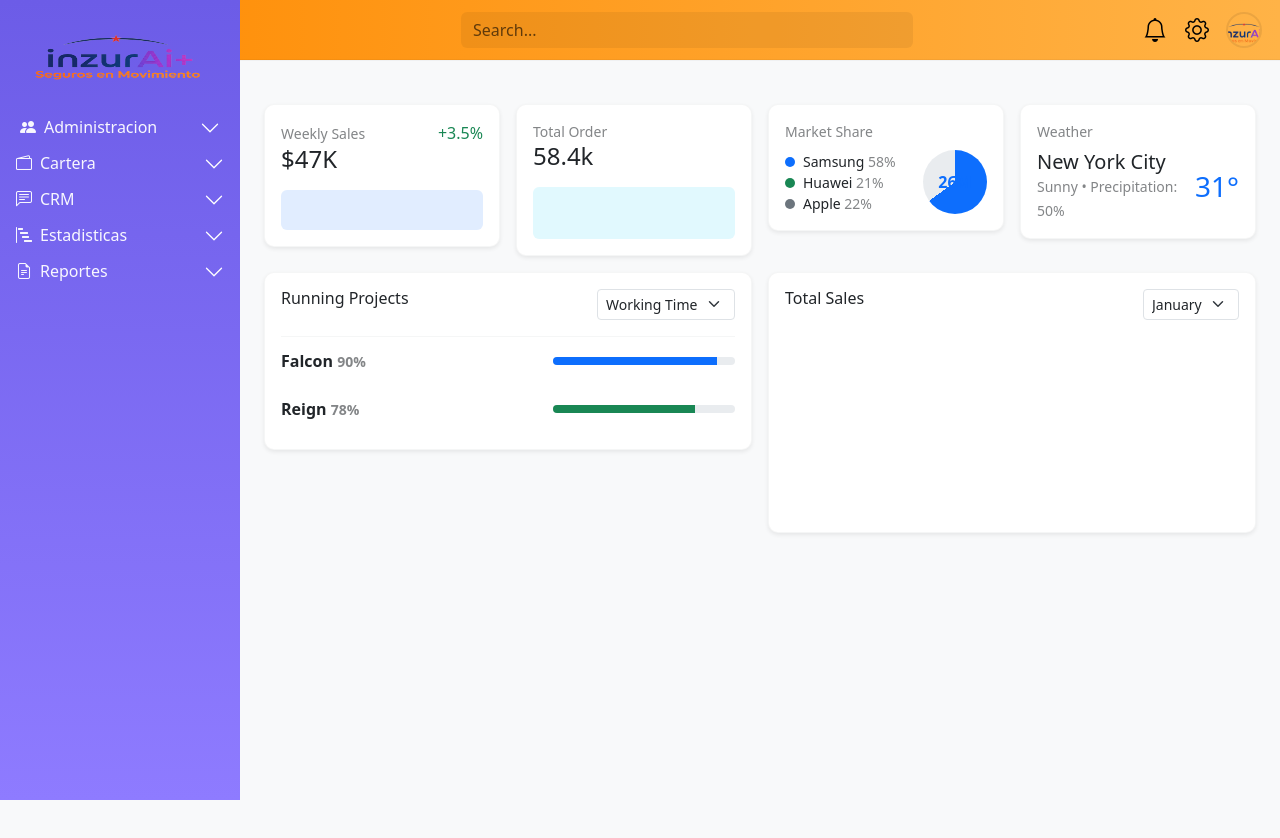
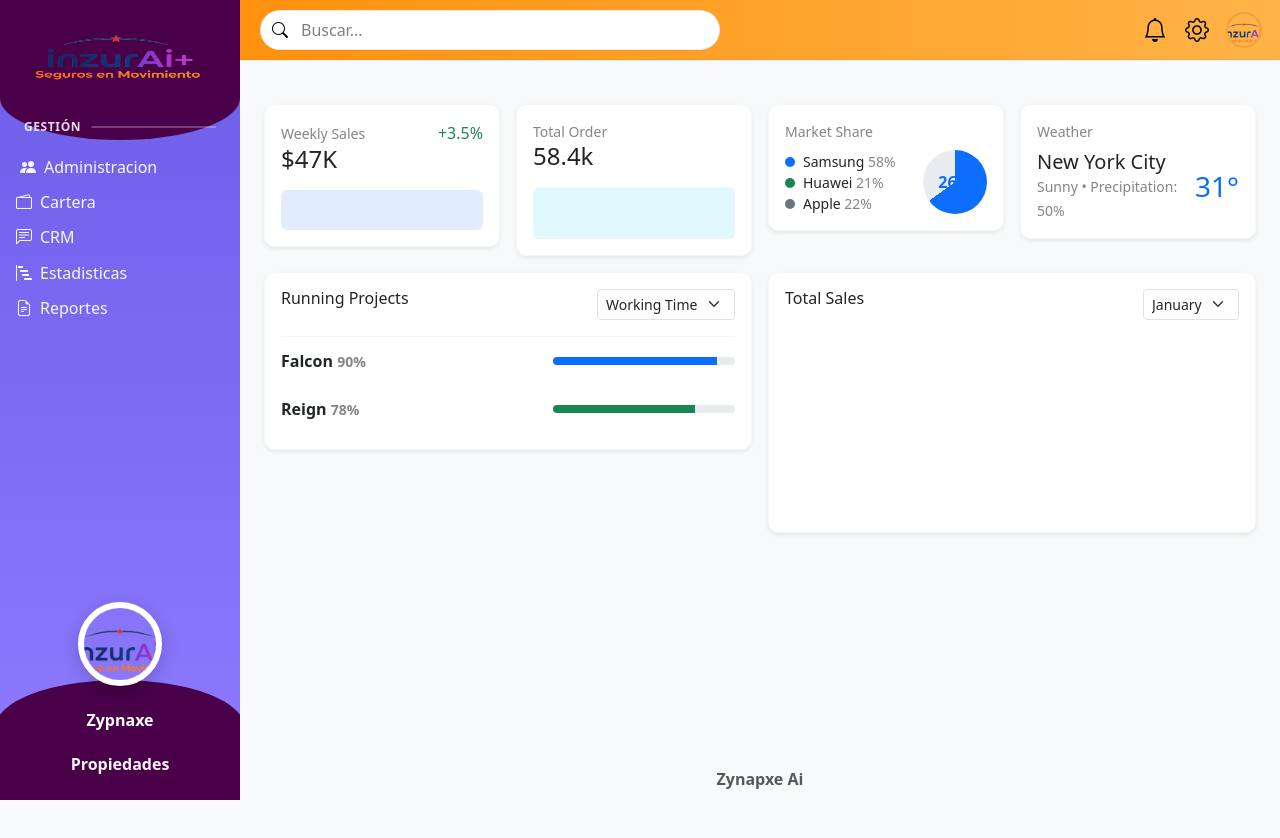
Before and after one commit to imelijsoh/Front-insurai, a plain HTML site: page index.html in a window 1280 px wide. Drawn offline with nearby package versions, Linux system fonts and the light colour scheme.

Commit message:
cambios front v1.1

```diff
--- a/css/styles.css
+++ b/css/styles.css
@@ -1,4 +1,4 @@
-/* Custom styles for dashboard look */
+
 :root{
     --sidebar-width:240px;
     --sidebar-start: #6C5CE7;
@@ -29,6 +29,38 @@ body{padding-top:60px}
     bottom:0;
     height:100vh;
     z-index:1060;
+}
+/* ensure decorative shapes are clipped and content sits above them */
+.sidebar{overflow:hidden}
+.sidebar > *{position:relative;z-index:2}
+
+/* Decorative purple shapes: top arc and bottom arc */
+.sidebar::before{
+    content:"";
+    position:absolute;
+    top:0;
+    left:0;
+    right:0;
+    height:140px;
+    background : rgb(73, 0, 73);
+    border-bottom-left-radius: 50% 30%;
+    border-bottom-right-radius: 50% 30%;
+    z-index:1;
+    pointer-events:none;
+}
+.sidebar::after{
+    content:"";
+    position:absolute;
+    bottom:0;
+    left:50%;
+    transform:translateX(-50%);
+    width:250px;
+    height:120px;
+    background: rgb(73, 0, 73);
+    border-top-left-radius: 50% 40%;
+    border-top-right-radius: 50% 40%;
+    z-index:1;
+    pointer-events:none;
 }
 
 
@@ -73,15 +105,31 @@ img[alt="avatar"]{object-fit:cover}
     padding-left:0;
 }
 .sidebar .accordion-button::after{filter:brightness(0) invert(1)}
+
+.sidebar .accordion-button::after{display:none !important}
 .sidebar .accordion-button:not(.collapsed){background:transparent}
 
 
+.topbar .search-wrapper{position:relative}
+.topbar .search-icon{
+    position:absolute;
+    left:12px;
+    top:50%;
+    transform:translateY(-50%);
+    color:rgba(0,0,0,0.45);
+    font-size:1rem;
+    pointer-events:none;
+}
 .topbar .form-control{
-    background: rgba(0,0,0,0.06);
-    border: none;
+    background: #fff;
+    border: 1px solid rgba(0,0,0,0.08);
     color: #000;
+    padding-left:40px;
+    border-radius:24px;
+    height:40px;
+    box-shadow:0 1px 0 rgba(0,0,0,0.03);
 }
-.topbar .form-control::placeholder{color: rgba(0,0,0,0.6)}
+.topbar .form-control::placeholder{color: rgba(0,0,0,0.5)}
 .topbar .bi{color:#000}
 .topbar img{border:2px solid rgba(0,0,0,0.08)}
 
@@ -139,9 +187,10 @@ img[alt="avatar"]{object-fit:cover}
 
 .sidebar .bg-white, .sidebar .card, .sidebar .list-group-item{background:transparent !important;color:inherit !important;border:none}
 
-
+/* posicion barra de busqueda*/
 .topbar form.d-flex.w-50{
-    margin: 0 auto;
+    margin: 0;
+    margin-left: 20px;
     width: clamp(320px,45%,720px) !important;
     max-width: 720px;
 }
@@ -159,14 +208,56 @@ img[alt="avatar"]{object-fit:cover}
     padding:20px;
     width:100%;
 }
-
-
 .container-fluid.page-wrap{padding-left:0;padding-right:0}
-
-
 .card .text-muted{opacity:0.75}
 .card h4,.card h5,.card h6{margin-bottom:6px}
 .card p{margin-bottom:0}
-
 .topbar{box-shadow:0 1px 0 rgba(0,0,0,0.03)}
 .sidebar .nav-link{padding:8px 6px}
+
+/* User panel at bottom of sidebar */
+.sidebar-user{width:var(--sidebar-width);position:fixed;left:0;bottom:0;z-index:1065}
+.user-panel{position:relative;padding-top:36px;padding-bottom:18px;display:flex;flex-direction:column;align-items:center;color:#fff}
+.user-panel .user-bg{position:absolute;left:0;right:0;top:0;height:70px;background:transparent;border-radius:0 0 50% 50%/0 0 100% 100%;pointer-events:none}
+.user-avatar{width:84px;height:84px;border-radius:50%;object-fit:cover;border:6px solid #fff;position:relative;z-index:2;box-shadow:0 6px 18px rgba(0,0,0,0.18)}
+.user-name{font-weight:700;background:#ffd50000;color:#ffffff;padding:6px 12px;border-radius:6px;margin-top:8px}
+.user-btn{background:#ffd50000;color:#f5f5f5;border:0;padding:6px 12px;border-radius:6px;font-weight:600}
+.user-btn:hover{filter:brightness(0.95)}
+
+/* ensure main content doesn't get overlapped by sidebar-user */
+main{padding-bottom:80px}
+
+/* Dropdown label and divider above menu lists */
+.dropdown-label{color:rgba(255,255,255,0.85);font-weight:700;font-size:12px;text-transform:uppercase;letter-spacing:0.6px;margin:0}
+.sidebar-hr{border:0;height:2px;background:rgba(255,255,255,1);margin:0;border-radius:2px}
+
+/* Layout for the top label + line: 'Gestión --------' */
+.sidebar-section{display:flex;align-items:center;padding:8px 8px 6px}
+.sidebar-section .dropdown-label{flex:0 0 auto}
+.sidebar-section .sidebar-hr{flex:1;margin-left:10px}
+
+/* make the label slightly smaller inside collapsed areas */
+.accordion-body .dropdown-label{font-size:11px;opacity:0.95}
+
+/* Footer */
+.site-footer{
+    position:fixed;
+    left:0;
+    right:0;
+    bottom:0;
+    height:44px;
+    display:flex;
+    align-items:center;
+    justify-content:center;
+    padding-left: var(--sidebar-width);
+    background:transparent;
+    border-top:1px solid transparent;
+    color:rgba(0, 0, 0, 0.65);
+    z-index:1025;
+    box-shadow: transparent;
+    font-weight:900;
+}
+
+@media (max-width:991px){
+    .site-footer{padding-left:16px}
+}
--- a/index.html
+++ b/index.html
@@ -12,7 +12,10 @@
 <body>
   <div class="topbar d-flex justify-content-between align-items-center mb-4">
     <form class="d-flex w-50">
-      <input class="form-control me-2" type="search" placeholder="Search..." aria-label="Search">
+      <div class="search-wrapper w-100">
+        <i class="bi bi-search search-icon" aria-hidden="true"></i>
+        <input class="form-control me-2" type="search" placeholder="Buscar..." aria-label="Search">
+      </div>
     </form>
     <div class="d-flex align-items-center gap-3">
       <button class="btn btn-link p-0 text-reset" aria-label="Notifications">
@@ -30,6 +33,10 @@
       <img src="img/Inzur.png" alt="Inzure" class="" width="200" height="70">
       <br>
       <br>
+      <div class="sidebar-section mb-2">
+        <div class="dropdown-label">Gestión</div>
+        <hr class="sidebar-hr">
+      </div>
       <div class="accordion" id="sidebarAccordion">
         <div class="accordion-item border-0">
           <h2 class="accordion-header" id="headingAdmin">
@@ -49,11 +56,9 @@
           </div>
         </div>
 
-      <div class="accordion" id="sidebarAccordion">
-
-        <div class="accordion-item border-0">
-          <h2 class="accordion-header" id="headingCartera">
-            <button class="accordion-button collapsed bg-transparent px-0 nav-link" type="button" data-bs-toggle="collapse" data-bs-target="#collapseCartera" aria-expanded="false" aria-controls="#collapseCartera">
+          <div class="accordion-item border-0">
+            <h2 class="accordion-header" id="headingCartera">
+            <button class="accordion-button collapsed bg-transparent px-0 nav-link" type="button" data-bs-toggle="collapse" data-bs-target="#collapseCartera" aria-expanded="false" aria-controls="collapseCartera">
               <i class="bi bi-wallet2 me-2"></i> Cartera
             </button>
           </h2>
@@ -70,9 +75,6 @@
             </div>
           </div>
         </div>
-     </div>
-
-
 
         <div class="accordion-item border-0">
           <h2 class="accordion-header" id="headingCRM">
@@ -124,11 +126,19 @@
                   <li class="nav-item"><a class="nav-link" href="#">Cartera</a></li>
                   <li class="nav-item"><a class="nav-link" href="#">Cobranzas</a></li>
                   <li class="nav-item"><a class="nav-link" href="#">Siniestros</a></li>
-
               </ul>
             </div>
           </div>
         </div>
+      </div>
+    </aside>
+    <!-- Sidebar user panel -->
+    <aside class="sidebar-user d-none d-md-block">
+      <div class="user-panel text-center">
+        <div class="user-bg"></div>
+        <img src="img/Inzur.png" alt="User" class="user-avatar">
+        <div class="user-name mt-3">Zypnaxe</div>
+        <button class="btn user-btn mt-2">Propiedades</button>
       </div>
     </aside>
 
@@ -227,5 +237,6 @@
     </main>
   </div>
 
-</body>
-</html>
+  <footer class="site-footer" aria-label="Pie de página">Zynapxe Ai</footer>
+ </body>
+ </html>
```
